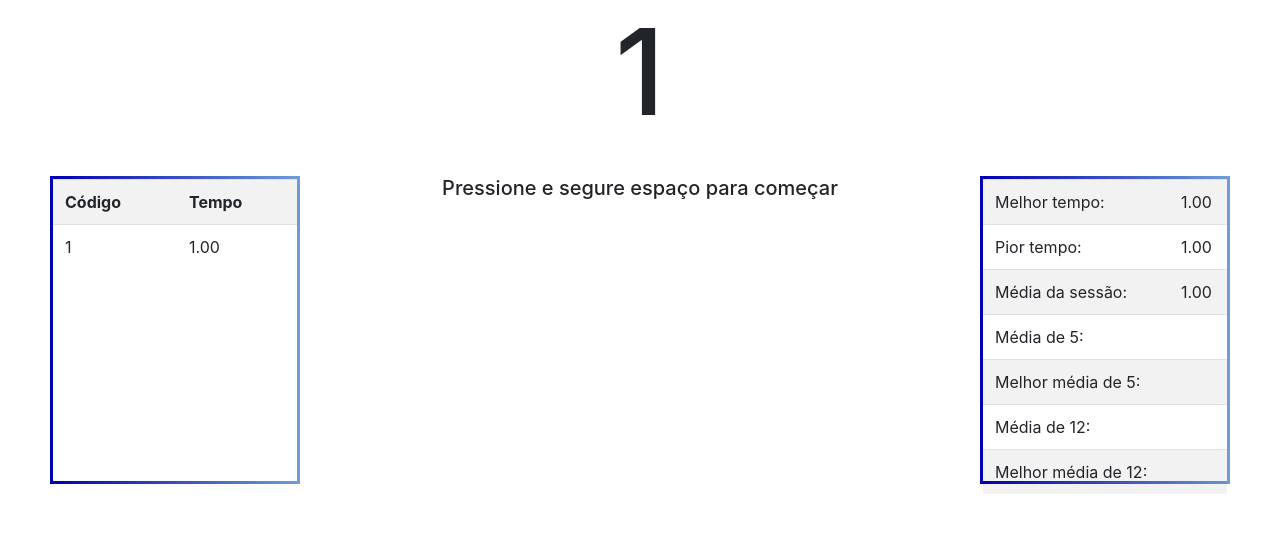
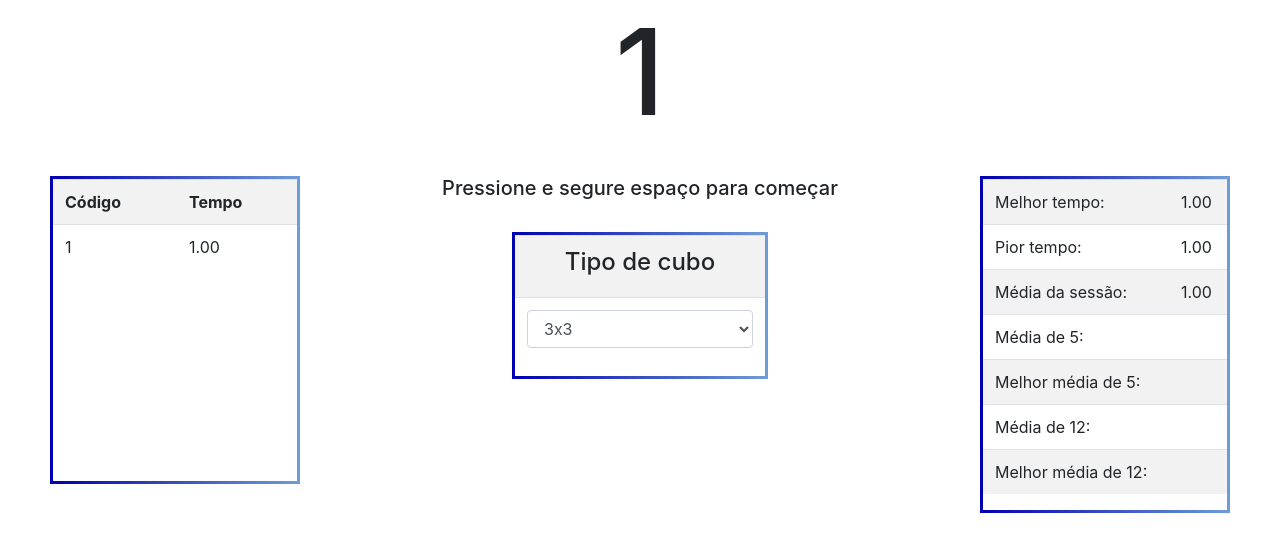
Before and after one commit to cassioPsantos/qblearning, a PHP site: page /qblearning/cronometro.php?tempo=1 in a window 1280 px wide. Shown: the part 130-682 px from the top of the page. Run offline with PHP 8.4, Linux system fonts and the light colour scheme; the visitor is signed in with stand-in values (Sample User, id 1); data that the repository does not hold is empty.

Commit message:
Add files via upload

```diff
--- a/conexao.php
+++ b/conexao.php
@@ -1,5 +1,5 @@
 <?php
-$conn = mysqli_connect('localhost', 'root', '') or die ("Não possível conectar ao banco de dados");
+$conn = mysqli_connect('localhost', 'root', 'aluno01') or die ("Não possível conectar ao banco de dados");
 $banco = mysqli_select_db($conn, 'qblearning'); ?>
 <head>
     <meta charset="UTF-8">
--- a/cronometro.php
+++ b/cronometro.php
@@ -160,6 +160,36 @@ if ($tempo != null) {
 <div class="espaco_comecar">
     <h5>Pressione e segure espaço para começar</h5>
 </div>
+<br>
+
+<div class="form-group escolher_cubo">
+    <table class="table table-striped">
+        <tr>
+            <td>
+                <h1 class="escolher_cubo_titulo">Tipo de cubo</h1>
+            </td>
+        </tr>
+        <tr>
+            <td>
+                <select class="form-control" name="escolher_cubo">
+                    <option value="2x2">2x2</option>
+                    <option selected="selected" value="3x3">3x3</option>
+                    <option value="4x4">4x4</option>
+                    <option value="5x5">5x5</option>
+                    <option value="6x6">6x6</option>
+                    <option value="7x7">7x7</option>
+                    <option value="Piramynx">Piramynx</option>
+                    <option value="Megamynx">Megamynx</option>
+                    <option value="Skewb">Skewb</option>
+                    <option value="Square-1">Square-1</option>
+                    <option value="Clock">Clock</option>
+                </select>
+            </td>
+        </tr>
+    </table>
+</div>
+
+
 </div>
 
 </body>
--- a/css.css
+++ b/css.css
@@ -174,7 +174,7 @@
 
 .tabela_dados {
     width: 250px;
-    height: 308px;
+    height: auto;
     border-style: solid;
     border-width: 3px;
     border-image-slice: 1;
@@ -191,9 +191,39 @@
     top: auto;
 }
 
+.escolher_cubo {
+    margin: auto;
+    width: 20%;
+    border-style: solid;
+    border-width: 3px;
+    border-image-slice: 1;
+    border-image-source: linear-gradient(to left, #6F9BD6, #0000B2);
+}
+
+.escolher_cubo_titulo {
+    font-size: 24px;
+    text-align: center;
+}
+
 /* PERFIL */
 
 .subtitulo {
-    margin-left: 50px;
+    margin-left: 150px;
+    font-size: 30px;
+}
+
+.dadosperfil {
+    margin-left: 180px;
     font-size: 20px;
 }
+
+.mostrarsenha {
+    position: absolute;
+    left: 240;
+}
+
+.mostrarsenha1 {
+    position: absolute;
+    left: 260px;
+    top: 351px;
+}
```
Also changed, not shown: perfil.php (+31 -2 lines).
